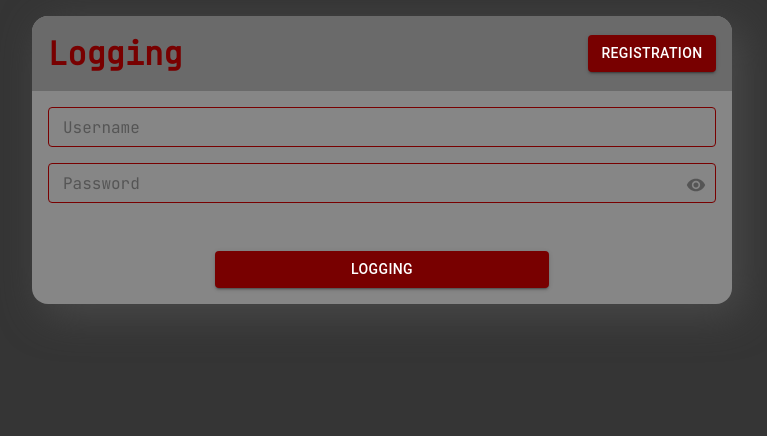
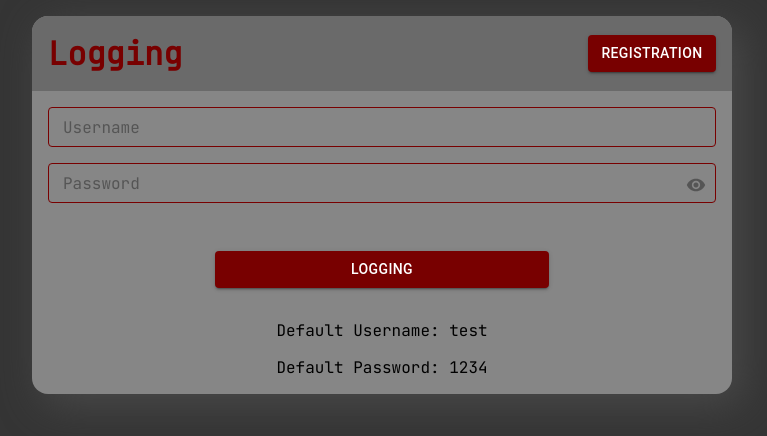
Before and after one commit to kev5655/practiceProject_react_serieBook, a React (Create React App) app in the folder frontend/: page / in a window 1280 px wide. Shown: the top 436 px of the page, without its empty margins (258-1025 px from the left). Built offline with nearby package versions, Linux system fonts and the light colour scheme; no server answers.

Commit message:
add default Login

```diff
--- a/frontend/src/components/app/loggin/AuthenticationPanel.jsx
+++ b/frontend/src/components/app/loggin/AuthenticationPanel.jsx
@@ -20,7 +20,7 @@ const AuthenticationPanel = (props) => {
 
         let response = await fetchData('/api/login', 'Post', body, 'application/x-www-form-urlencoded;charset=UTF-8');
 
-        if(response === 401){
+        if (response === 401) {
             setLoggingFailed(true);
         } else {
             setJwtToken(response.access_token)
@@ -55,24 +55,29 @@ const AuthenticationPanel = (props) => {
         <Card className={classes.card}>
             <header className={classes.card_header}>
                 <h1>Logging</h1> {/* Global Styling in App.css */}
-                { hasAccount && <Btn label="Registration"
+                {hasAccount && <Btn label="Registration"
                                     className={{
                                         height: '50%',
                                         width: '8rem'
                                     }}
                                     onClick={switchToSingUpClickHandler}/>}
-                { !hasAccount && <Btn label="Logging"
+                {!hasAccount && <Btn label="Logging"
                                      className={{
                                          height: '50%',
                                          width: '8rem'
                                      }}
                                      onClick={switchToLoggingClickHandler}/>}
             </header>
-            { hasAccount && <LoggingForm
+            {hasAccount && <> <LoggingForm
                 onLogging={loggingHandler}
                 loggingFailed={isLoggingFailed}
-            />}
-            { !hasAccount && <SingUpFrom onSingUp={singUpHandler}/>
+            />
+                <div className={classes.defaultsLogin}>
+                    <p>Default Username: test</p>
+                    <p>Default Password: 1234</p>
+                </div>
+            </>}
+            {!hasAccount && <SingUpFrom onSingUp={singUpHandler}/>
             }
         </Card>
     );
--- a/frontend/src/components/app/loggin/AuthenticationPanel.module.css
+++ b/frontend/src/components/app/loggin/AuthenticationPanel.module.css
@@ -14,3 +14,11 @@
     border-top-left-radius: 1rem;
     border-top-right-radius: 1rem;
 }
+
+.defaultsLogin {
+    display: flex;
+    flex-direction: column;
+    text-align: center;
+    gap: 1rem;
+    padding: 1rem;
+}
```
Lines whose indentation alone changed are shown as unchanged.
